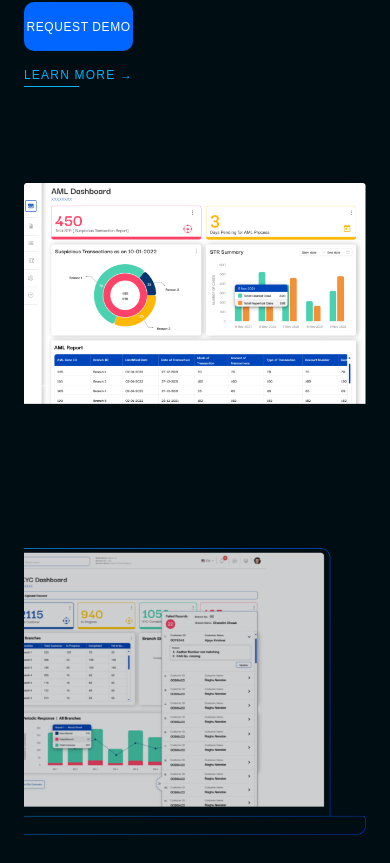
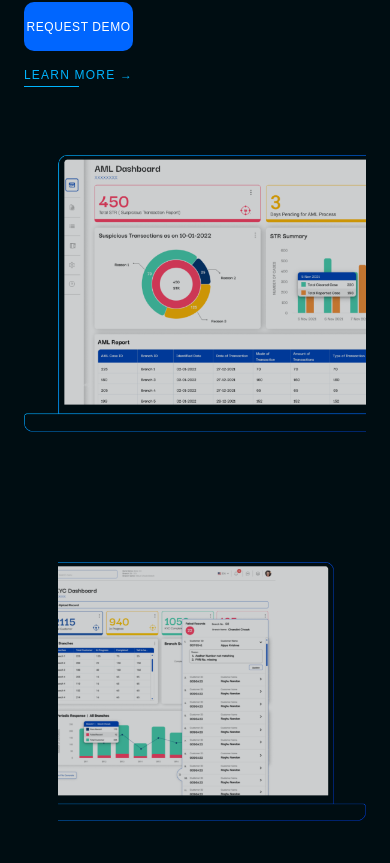
Before and after one commit to raorajan/N7_Frontend, a Next.js app: page / in a window 390 px wide. Shown: the part 3121-3984 px from the top of the page. Built offline with nearby package versions, Linux system fonts and the light colour scheme; a web font is replaced by a local one.

Commit message:
feat: add BankingCoreSection and SolutionsSection components to landing page

```diff
--- a/src/components/sections/BankingCore/index.tsx
+++ b/src/components/sections/BankingCore/index.tsx
@@ -24,13 +24,13 @@ export function BankingCoreSection() {
     >
       <div className="relative w-full h-full lg:h-[681px] flex flex-col lg:block px-6 lg:px-0">
         <div className="relative z-10 w-full lg:static">
-          <div className="relative lg:absolute lg:top-[110px] lg:left-[-159px] w-full lg:w-[651.66px] h-[320px] lg:h-[461.42px] mt-8 lg:mt-0">
+          <div className="relative lg:absolute lg:top-[110px] lg:left-[-50px] w-[90%] sm:w-[85%] lg:w-[651.66px] h-[320px] lg:h-[461.42px] mt-8 lg:mt-0 ml-auto lg:ml-0">
             <Image
               src="/images/icons/corebanking.png"
               alt="KYC Dashboard"
               fill
-              className="object-contain"
-              sizes="(max-width: 1024px) 100vw, 652px"
+              className="object-contain object-right lg:object-center"
+              sizes="(max-width: 1024px) 90vw, 652px"
               priority
             />
           </div>
--- a/src/components/sections/SolutionsSection/index.tsx
+++ b/src/components/sections/SolutionsSection/index.tsx
@@ -77,11 +77,11 @@ export function SolutionsSection() {
 
         <div className="relative z-10 w-full lg:static">
           <div
-            className="relative lg:absolute lg:top-[80.17px] lg:left-[727px] w-full lg:w-[651.66px] h-auto lg:h-[461.42px] flex flex-col items-center justify-center mt-8 lg:mt-0"
+            className="relative lg:absolute lg:top-[80.17px] lg:right-[-80px] w-full lg:w-[651.66px] h-auto lg:h-[461.42px] flex flex-col items-center justify-center mt-8 lg:mt-0"
           >
             <div className="relative w-full h-[300px] sm:h-[400px] lg:h-[410px]">
               <Image
-                src="/images/icons/dashboard.png"
+                src="/images/icons/Frame 90.png"
                 alt="AML Dashboard"
                 fill
                 className="object-contain rounded-[10px]"
```
Also changed, not shown: public/images/icons/Frame 90.png (added).
